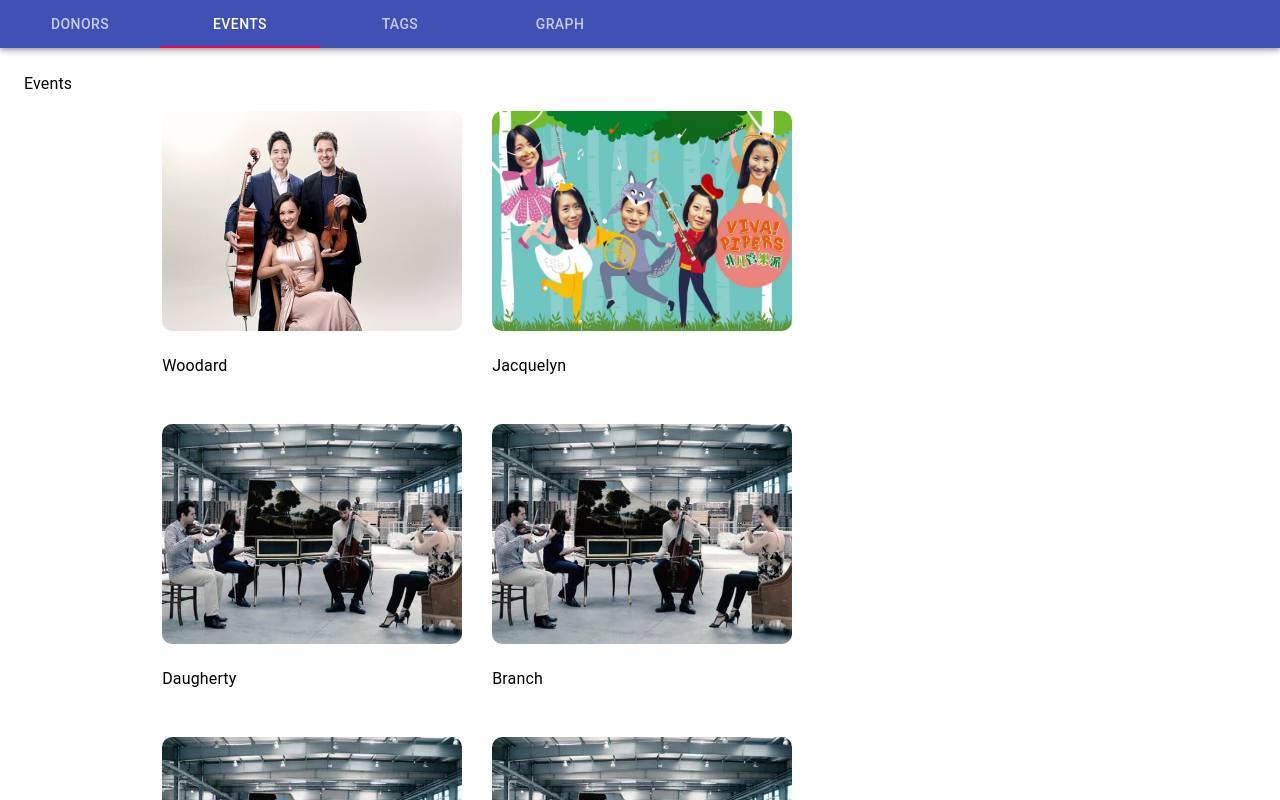
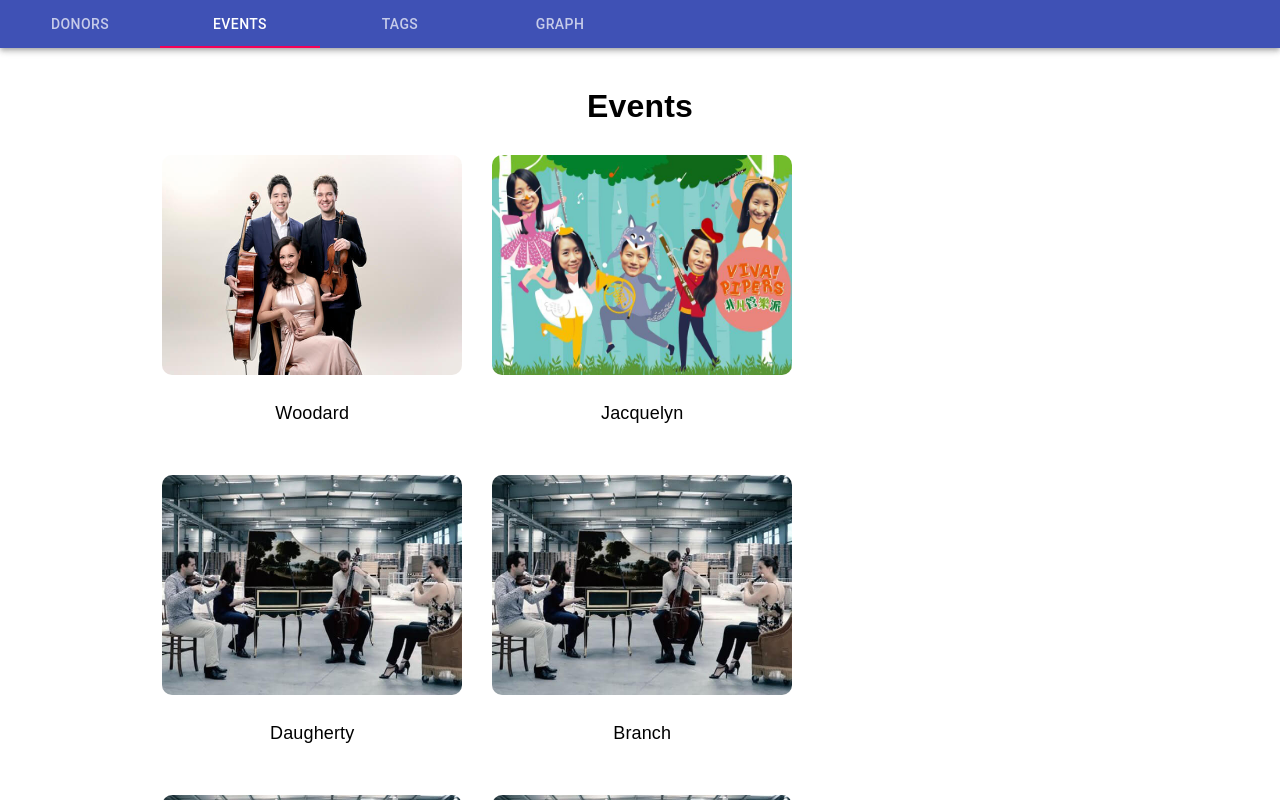
Before and after one commit to HongKong19/team-8, a React (Create React App) app in the folder frontend/cforg/: page / in a window 1280 px wide. Both pictures are taken after a click on the tab "EVENTS". Shown: the top 800 px of the page. Built offline with nearby package versions, Linux system fonts and the light colour scheme.

Commit message:
event add more

```diff
--- a/frontend/cforg/src/App.css
+++ b/frontend/cforg/src/App.css
@@ -36,6 +36,40 @@
   border-radius: 10px
 }
 
-.eventTitle {
+.event-title {
   text-align: center;
+  font-size: large;
+  font-family: sans-serif;
 }
+.event-page-title {
+  padding: 10px;
+  text-align: center;
+  font-family: sans-serif;
+  font-size: xx-large;
+  font-weight: 900;
+}
+
+.event-details {
+  width: 100%;
+  display: inline-block;
+}
+
+.event-details-title {
+  width: 100%;
+  /* text-align: center; */
+}
+
+.event-details-img {
+  height: 370px;
+  width: 450px;
+  border-radius: 10px;
+}
+
+.event-details-text {
+  border: dashed;
+}
+
+
+.clickable {
+  cursor: pointer;
+}
--- a/frontend/cforg/src/MainApp/Main.js
+++ b/frontend/cforg/src/MainApp/Main.js
@@ -25,31 +25,12 @@ function a11yProps(index) {
 
 export default function SimpleTabs() {
 
-
-  // constructor(props) {
-  //   super(props);
-  //   this.state = {
-  //     shouldShowEventDetails : false,
-  //   }
-  // };
-
-
-
-
   const classes = useStyles();
   const [value, setValue] = useState(0);
 
   const handleChange = (event, newValue) => {
     setValue(newValue);
   };
-
-  // showEventDetails(){
-  //   this.setState({
-  //     shouldShowEventDetails: !shouldShowEventDetails
-  //   });
-  // }
-
-
 
   return (
     <div className={classes.root}>
@@ -65,9 +46,7 @@ export default function SimpleTabs() {
         <DonorTable data={donorData}/>
       </TabPanel>
       <TabPanel value={value} index={1}>
-        Events
         <EventPage />
-        <EventDetailPage />
       </TabPanel>
       <TabPanel value={value} index={2}>
         <TagsPage/>
--- a/frontend/cforg/src/components/Event.js
+++ b/frontend/cforg/src/components/Event.js
@@ -6,14 +6,13 @@ import '../App.css';
 class Event extends Component {
   constructor(props) {
     super(props);
-
   }
 
   render() {
     return (
         <div className="event" onClick={this.props.showEventDetails}>
           <div>
-            <img className="event-img" src={this.props.eventImg} alt="star icon load failed!" onClick=""/>
+            <img className="event-img" src={this.props.eventImg} alt="star icon load failed!"/>
           </div>
           <div>
             <p className="event-title">{this.props.eventTitle}</p>
--- a/frontend/cforg/src/components/EventDetailPage.js
+++ b/frontend/cforg/src/components/EventDetailPage.js
@@ -1,39 +1,44 @@
 import React, { Component } from 'react';
 import ReactDOM from 'react-dom';
-// import './App.css';
-// import $ from 'jquery';
+import '../App.css';
 
 
 class EventDetailPage extends Component {
   constructor(props) {
     super(props);
-    this.state = {
-      eventImg : "default.jpg",
-      eventTitle : "default title",
-      eventDetails : "default details",
-    };
   }
 
   render() {
     return (
         <div className="event-details-page">
-          <div>
-            <h1>{this.state.eventTitle}</h1>
+
+          <div className="event-details">
+
+              <div className="event-details-title">
+                <h1>{this.props.eventTitle}</h1>
+              </div>
+
+              <img className="event-details-img" src={this.props.eventImg} alt="event icon load failed!"/>
+
+              <div className="event-details-text">
+                <div className="event-details-title">
+                  <p>{this.props.eventTitle}</p>
+                </div>
+
+                <div className="event-details-desc">
+                  <p>{this.props.eventDetail}</p>
+                </div>
+              </div>
+
           </div>
-          <div className="event-img">
-            <img src={this.state.eventImg} alt="event icon load failed!" onClick=""/>
-          </div>
-          <div>
-            <p>{this.state.eventTitle}</p>
-          </div>
-          <div className="event-details-text">
-            <p>{this.state.eventDetails}</p>
-          </div>
+
 
           <div className="event-details-people">
             <div className="event-details-people-donors">donors</div>
             <div className="event-details-people-possible-donors">possible donors</div>
           </div>
+
+          <button onClick={this.props.closeEventDetails}>Go back</button>
         </div>
     )
   }
--- a/frontend/cforg/src/components/EventPage.js
+++ b/frontend/cforg/src/components/EventPage.js
@@ -1,6 +1,8 @@
 import React, { Component } from 'react';
 import ReactDOM from 'react-dom';
 import Event from './Event';
+import EventDetailPage from './EventDetailPage';
+import '../App.css';
 
 // import './App.css';
 // import $ from 'jquery';
@@ -10,19 +12,50 @@ class EventPage extends Component {
   constructor(props) {
     super(props);
     this.state = {
+      shouldShowEventDetails: false,
     };
+    this.showEventDetails = this.showEventDetails.bind(this);
+    this.closeEventDetails = this.closeEventDetails.bind(this);
   }
+
+  showEventDetails() {
+    this.setState({
+      shouldShowEventDetails: true,
+    });
+  }
+
+  closeEventDetails() {
+    this.setState({
+      shouldShowEventDetails: false,
+    });
+  }
+
+
 
   render() {
 
     return (
+
         <div className="event-page">
-          <Event eventImg="../images/event-img.jpg" eventTitle="Woodard" eventID="1" onClick=""/>
-          <Event eventImg="../images/event-img-2.jpg" eventTitle="Jacquelyn" eventID="2"/>
-          <Event eventImg="../images/event-img-3.jpg" eventTitle="Daugherty" eventID="3"/>
-          <Event eventImg="../images/event-img-3.jpg" eventTitle="Branch" eventID="4"/>
-          <Event eventImg="../images/event-img-3.jpg" eventTitle="Rhoda" eventID="5"/>
-          <Event eventImg="../images/event-img-3.jpg" eventTitle="Potter" eventID="6"/>
+
+          <div className="event-page-title">Events</div>
+          {
+            this.state.shouldShowEventDetails?
+              <div>
+                <EventDetailPage eventImg="../images/event-img-1.jpg" eventTitle="Woodard" eventID="1" eventDetail="This is event details" closeEventDetails={this.closeEventDetails}/>
+              </div>
+              :
+              <div>
+                <Event eventImg="../images/event-img-1.jpg" eventTitle="Woodard" eventID="1" showEventDetails={this.showEventDetails}/>
+                <Event eventImg="../images/event-img-2.jpg" eventTitle="Jacquelyn" eventID="2" showEventDetails={this.showEventDetails}/>
+                <Event eventImg="../images/event-img-3.jpg" eventTitle="Daugherty" eventID="3" showEventDetails={this.showEventDetails}/>
+                <Event eventImg="../images/event-img-3.jpg" eventTitle="Branch" eventID="4" showEventDetails={this.showEventDetails}/>
+                <Event eventImg="../images/event-img-3.jpg" eventTitle="Rhoda" eventID="5" showEventDetails={this.showEventDetails}/>
+                <Event eventImg="../images/event-img-3.jpg" eventTitle="Potter" eventID="6" showEventDetails={this.showEventDetails}/>
+              </div>
+          }
+
+
 
           <div>
 
```
Also changed, not shown: frontend/cforg/public/images/event-img-1.jpg (renamed from frontend/cforg/public/images/event-img.jpg).
